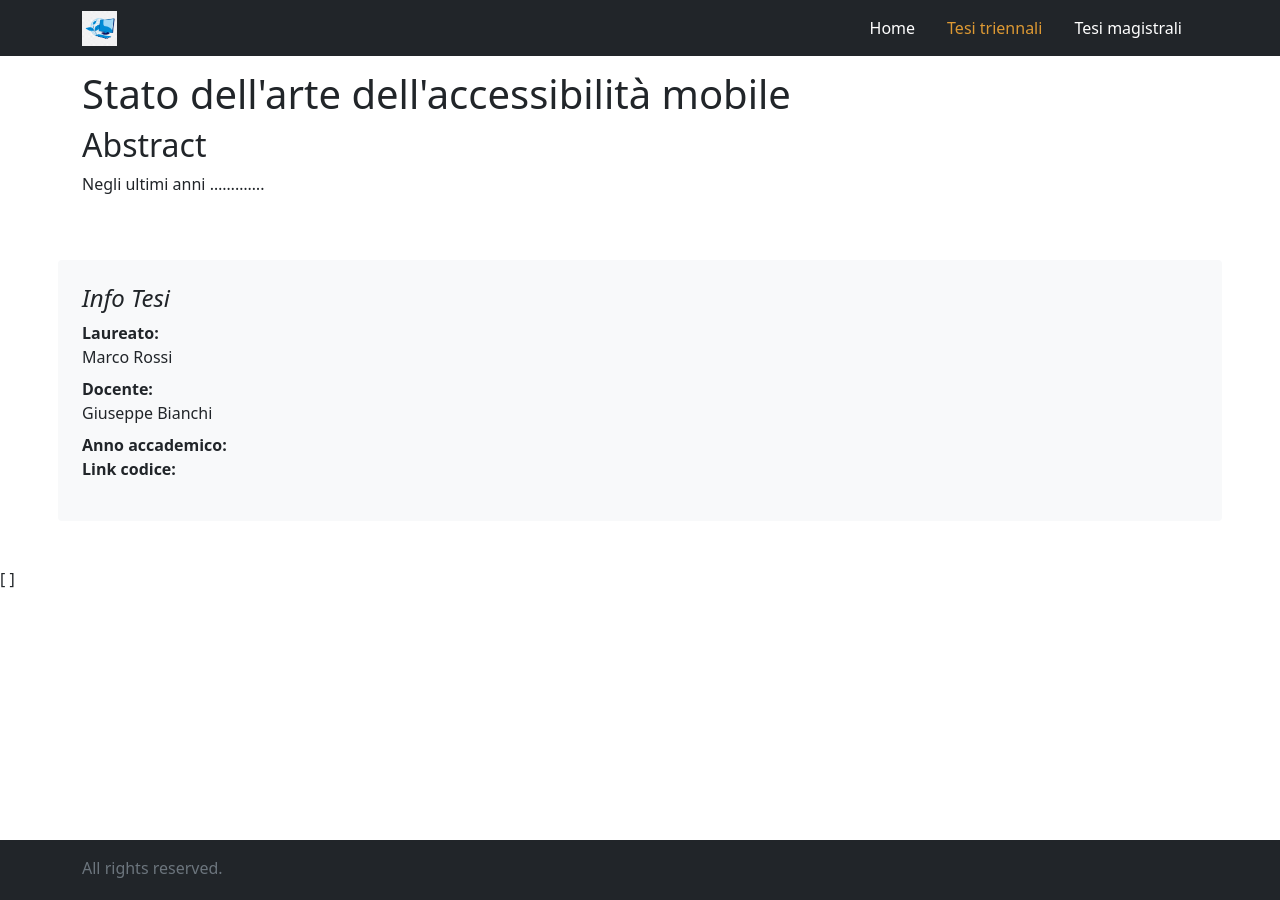
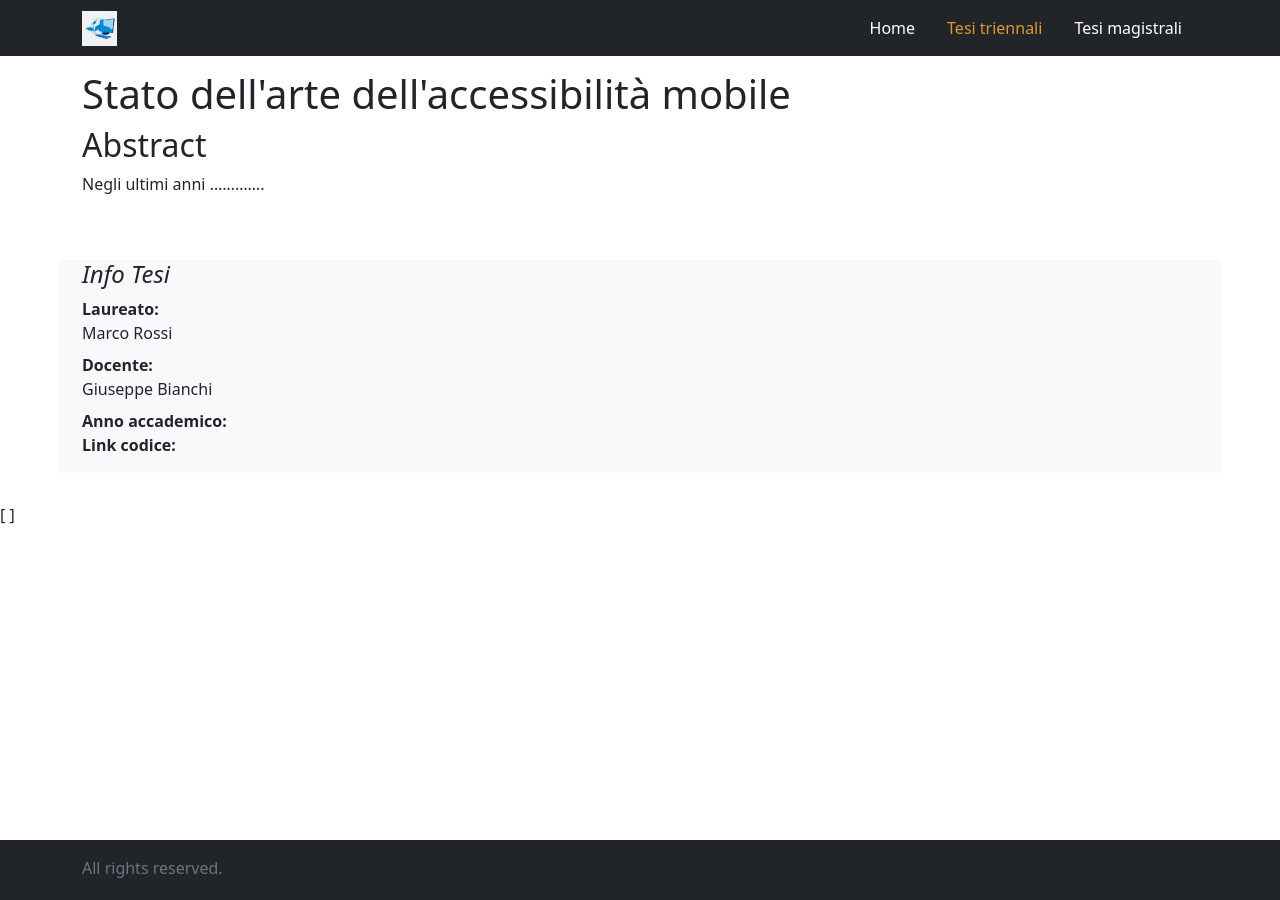
Before and after one commit to acantone03/sitodiprova.github.io, a Jekyll site: the page built from _tesitriennali/tesi_Rossi/description.md, in a window 1280 px wide. Built offline with Jekyll 4.4.1, drawn with Linux system fonts in a browser that asks for light colours.

Commit message:
Update tesitriennali.html

```diff
--- a/_layouts/tesitriennali.html
+++ b/_layouts/tesitriennali.html
@@ -16,7 +16,7 @@
             </div>
 
 
-                    <div class="p-4 mb-3 bg-light rounded">
+                    <div class=" bg-light rounded">
                         <h4 class="fst-italic">Info Tesi</h4>
                         <dl>
                             <dt>Laureato:</dt>
```
